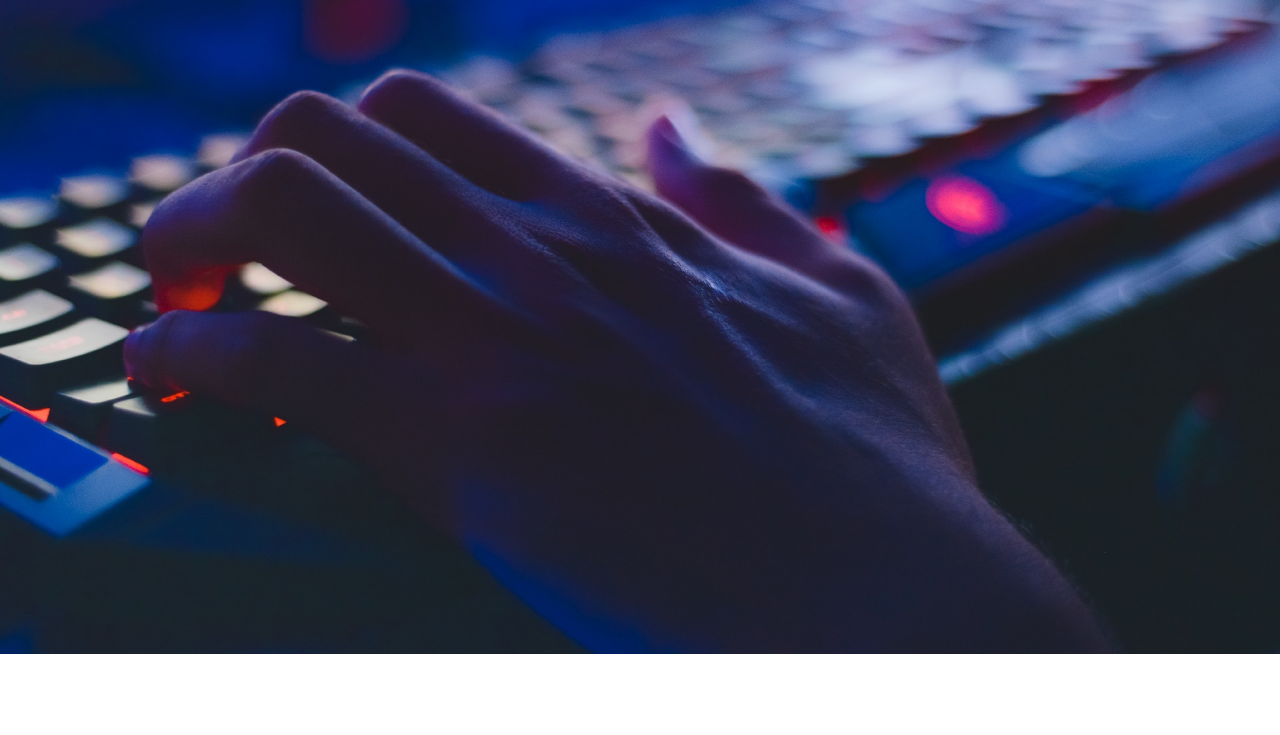
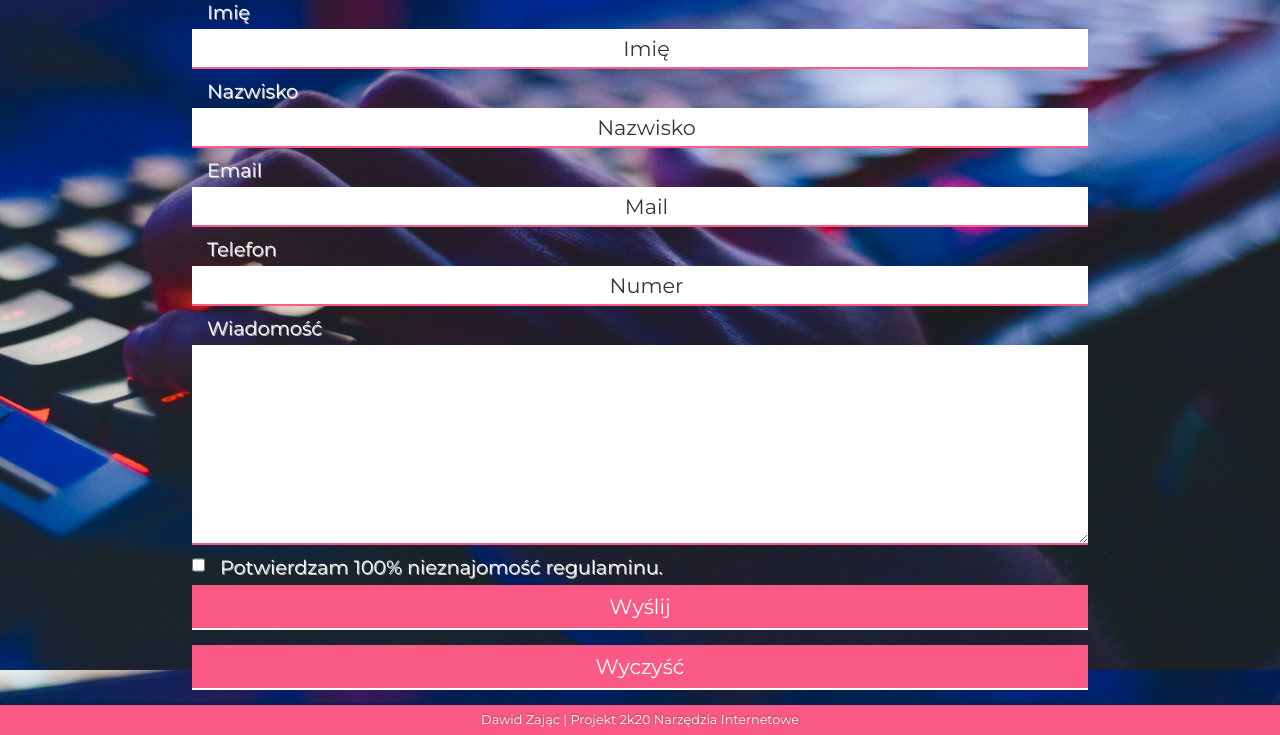
Before and after one commit to dejvi-S/NI, a plain HTML site: page kontakt.html in a window 1280 px wide. Shown: the part 146-881 px from the top of the page. Before the commit the page ends 800 px from the top, so only its background shows below. Drawn offline with nearby package versions, Linux system fonts and the light colour scheme; a web font is replaced by a local one.

Commit message:
Add favicon and contact form

```diff
--- /dev/null
+++ b/css/kontakt.css
@@ -0,0 +1,78 @@
+form {
+  width: 100%;
+  min-height: calc(100% - 90px);
+}
+.formularz {
+  width: 70%;
+  position: relative;
+  left: 15%;
+  display: flex;
+  flex-direction: column;
+}
+input {
+  border: none;
+  border-bottom: 2px solid rgb(252, 90, 134);
+  height: 40px;
+  padding-left: 15px;
+  font-size: 1.3rem;
+}
+input::placeholder {
+  color: rgb(54, 54, 54);
+  text-align: center;
+}
+input:focus {
+  background-color: rgb(252, 90, 134);
+  border-bottom: 2px solid white;
+  color: white;
+  text-shadow: rgb(54, 54, 54);
+}
+input:focus::placeholder {
+  color: white;
+  text-shadow: rgb(54, 54, 54);
+}
+form > h1 {
+  font-family: "Iceland", cursive;
+  text-align: center;
+  color: white;
+  text-shadow: 1px 1px rgb(54, 54, 54);
+  font-size: 3rem;
+  padding-top: 20px;
+}
+form > h1:hover {
+  color: rgb(252, 90, 134);
+  text-shadow: 1px 1px 1px rgb(184, 184, 184);
+}
+form label {
+  color: white;
+  padding-left: 15px;
+  padding-top: 10px;
+  padding-bottom: 5px;
+  text-shadow: 1px 1px rgb(184, 184, 184);
+  font-size: 1.2rem;
+}
+#wiadomosc {
+  height: 200px;
+  padding: 15px;
+}
+#checkboxLabel {
+  border: none;
+}
+form textarea {
+  border: none;
+  border-bottom: 2px solid rgb(252, 90, 134);
+}
+#przycisk-formularz {
+    color: white;
+    font-size: 1.3rem;
+    border: none;
+    background-color: rgba(252, 90, 134);
+    border-bottom: 2px solid white;
+    margin-bottom: 15px;
+    height: 45px;
+}
+#przycisk-formularz:hover {
+    background-color: rgba(10, 29, 72,0.6);
+}
+#labelCheckbox {
+
+}
--- a/css/main.css
+++ b/css/main.css
@@ -115,12 +115,24 @@ a:hover {
   padding-left: 15%;
   align-items: center;
 }
+.checkbox {
+  display: flex;
+  flex-direction: row;
+}
 /* Body */
 body {
   background-image: url("../img/mainImgTheme.jpg");
   background-repeat: no-repeat;
   background-size: cover;
   background-attachment: fixed;
+}
+input::-webkit-outer-spin-button,
+input::-webkit-inner-spin-button {
+  -webkit-appearance: none;
+  margin: 0;
+}
+input[type="number"] {
+  -moz-appearance: textfield;
 }
 /* Nawigacja */
 nav {
@@ -241,7 +253,7 @@ nav > a {
   width: 100%;
   background-color: rgba(10, 29, 72, 0.5);
 }
-#omnie  h2 {
+#omnie h2 {
   font-family: "Iceland", cursive;
   font-size: 3rem;
   padding-top: 20px;
--- a/kontakt.html
+++ b/kontakt.html
@@ -35,10 +35,11 @@
       crossorigin="anonymous"
     ></script>
     <title>dejviS</title>
+    <link rel='shortcut icon' type='image/x-icon' href='img/favicon.ico' />
 
     <!-- Personalizowany kod CSS -->
     <link rel="stylesheet" href="css/main.css" />
-
+    <link rel="stylesheet" href="css/kontakt.css">
     <!-- Personalizowany kod JavaScript -->
     <script src="js/main.js"></script>
   </head>
@@ -50,10 +51,38 @@
         <li><a href="oferta.html">Oferta</a></li>
         <li><a href="#">Kontakt</a></li>
         <li>
-          <button type="button" class="przycisk" id="przycisk-koszyk" onclick="window.location = 'koszyk.html'"></button>
+          <button
+            type="button"
+            class="przycisk"
+            id="przycisk-koszyk"
+            onclick="window.location = 'koszyk.html'"
+          ></button>
         </li>
       </ul>
     </nav>
+    <div id="spacer"></div>
+    <form>
+      <h1>FORMULARZ KONTAKTOWY</h1>
+      <div class="formularz">
+        <label for="imie">Imię</label>
+        <input type="text" id="imie" placeholder="Imię">
+        <label for="nazwisko">Nazwisko</label>
+        <input type="text" id="nazwisko" placeholder="Nazwisko">
+        <label for="email">Email</label>
+        <input type="email" id="email" placeholder="Mail">
+        <label for="numerTel">Telefon</label>
+        <input type="number" id="numerTel" placeholder="Numer" min=0>
+        <label for="wiadomosc">Wiadomość</label>
+        <textarea id="wiadomosc" rows="4" cols="50"></textarea>
+        <div class="checkbox">
+          <input type="checkbox" id="labelCheckbox" required>
+          <label for="labelCheckbox">Potwierdzam 100% nieznajomość regulaminu.</label>
+        </div>
+        <button type="submit" id="przycisk-formularz">Wyślij</button>
+        <button type="reset" id="przycisk-formularz">Wyczyść</button>
+      </div>
+    </form>
+
     <footer>Dawid Zając | Projekt 2k20 Narzędzia Internetowe</footer>
   </body>
 </html>
```
Also changed, not shown: formularz.html (+1 -1 lines), index.html (+1 -1 lines), koszyk.html (+1 -1 lines), oferta.html (+1 -1 lines), img/favicon.ico (added).
